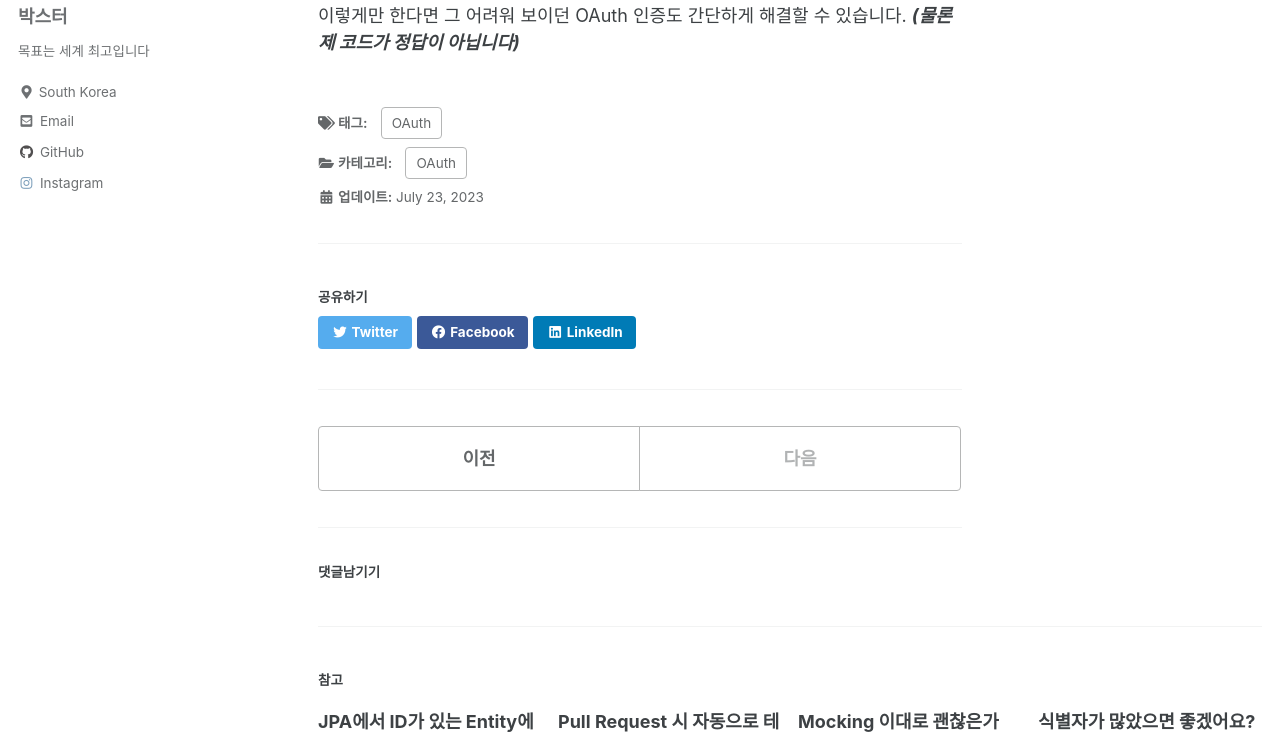
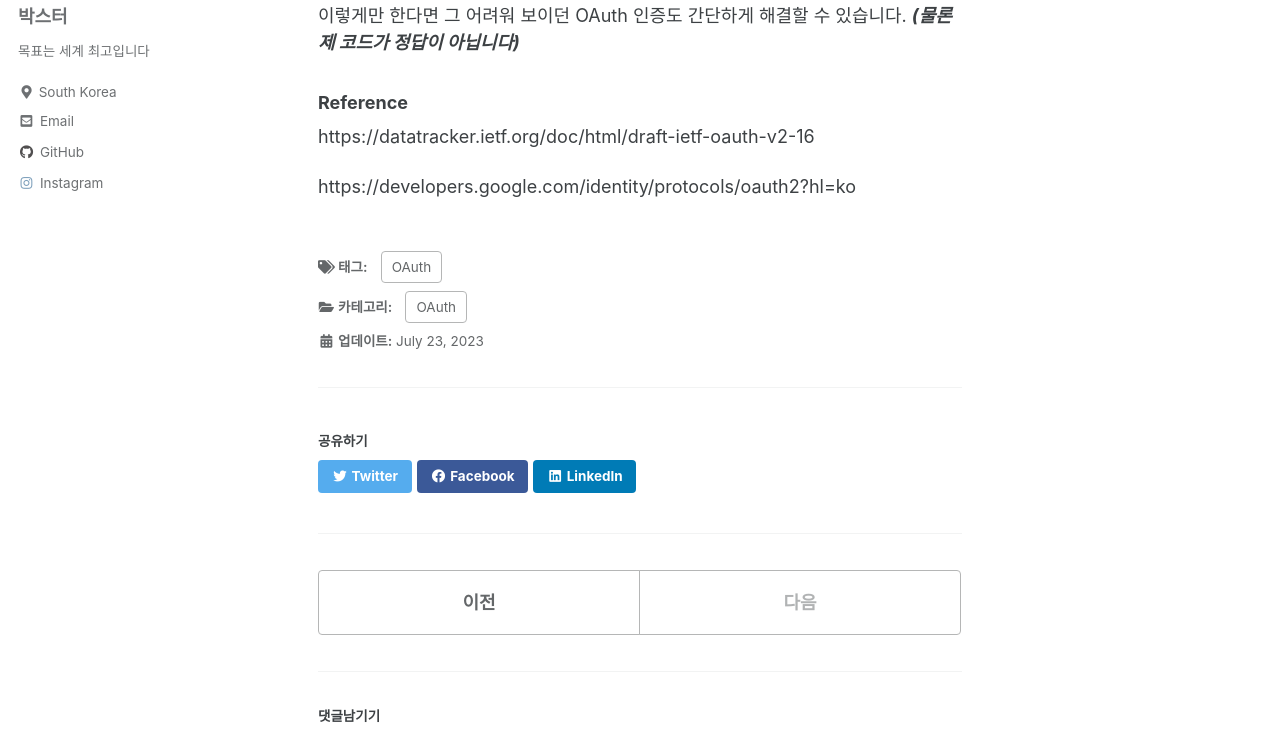
Before and after one commit to drunkenhw/drunkenhw.github.io, a Jekyll site: the page built from _posts/2023-07-23-oauth.md, in a window 1280 px wide and 900 px high, scrolled down 6860 px, cut to the strip 168-900 px from the top of the window. Built offline with Jekyll 4.4.1, drawn with Linux system fonts in a browser that asks for light colours; cached includes are drawn as plain includes; comment, search, counter and statistics services are not loaded.

Commit message:
글 추가

```diff
--- a/_posts/2023-07-23-oauth.md
+++ b/_posts/2023-07-23-oauth.md
@@ -269,3 +269,8 @@ public class RestTemplateOAuthRequester implements OAuthRequester {
 
 이렇게만 한다면 그 어려워 보이던 OAuth 인증도 간단하게 해결할 수 있습니다.
 ***(물론 제 코드가 정답이 아닙니다)***
+
+### Reference
+https://datatracker.ietf.org/doc/html/draft-ietf-oauth-v2-16
+
+https://developers.google.com/identity/protocols/oauth2?hl=ko
```
